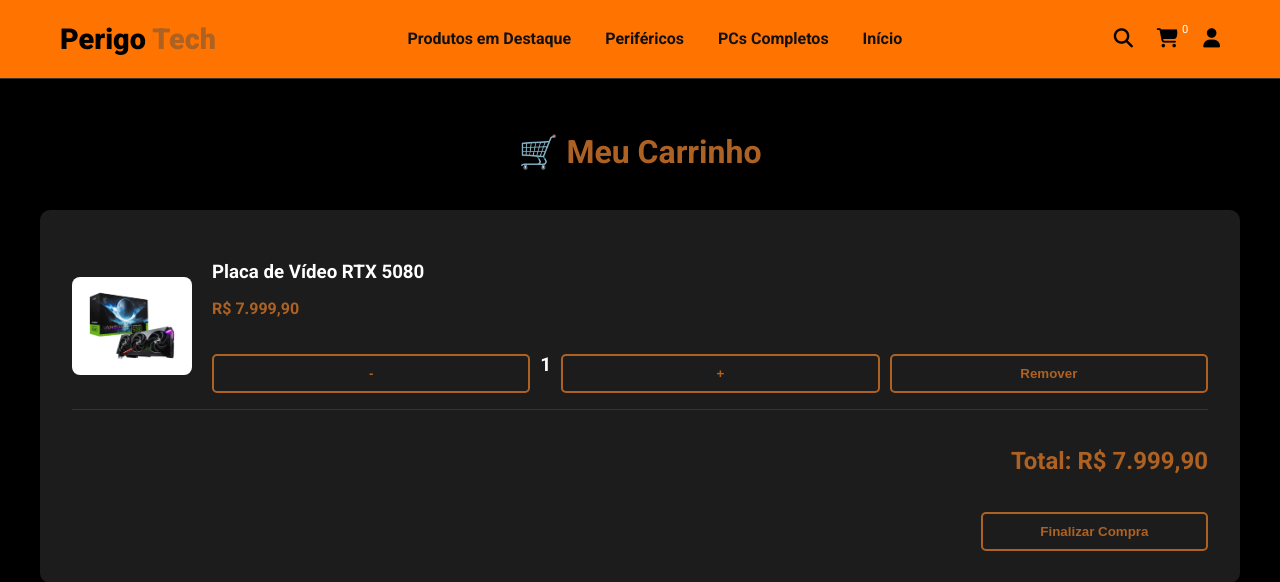
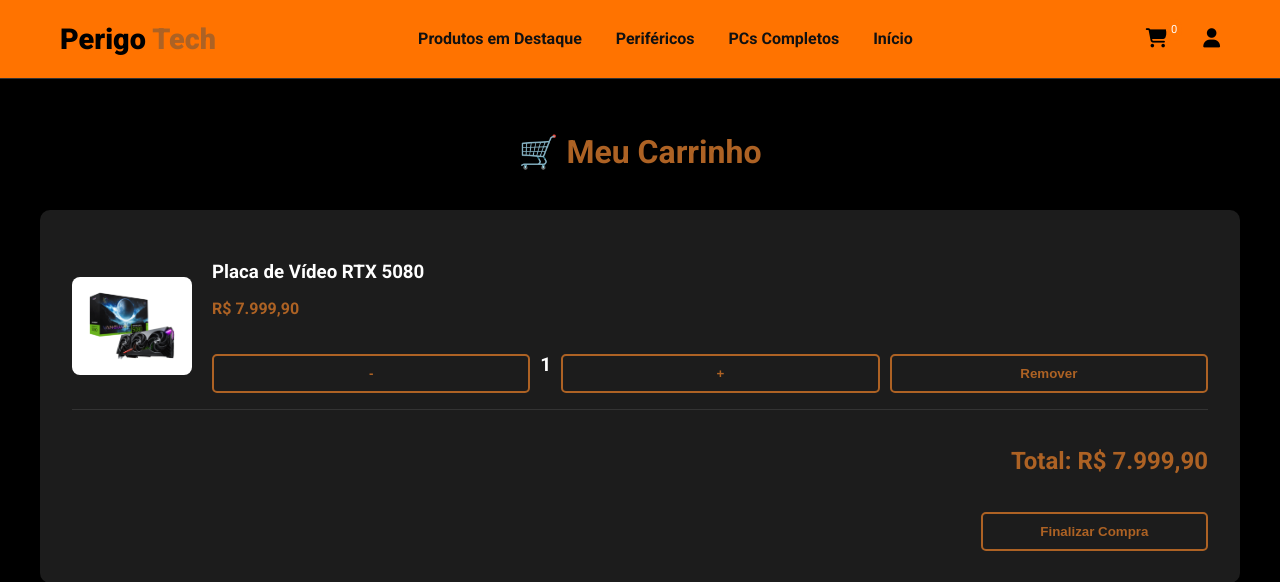
Before and after one commit to yanosmartins/Perigo-Tech, a PHP site: page /carrinho.php in a window 1280 px wide. Shown: the top 582 px of the page. Run offline with PHP 8.4, Linux system fonts and the light colour scheme.

Commit message:
Update carrinho.php

```diff
--- a/carrinho.php
+++ b/carrinho.php
@@ -90,7 +90,7 @@
         color: var(--text-color);
         text-decoration: none;
         font-size: 1.2rem;
-        margin-left: 20px;
+        margin-left: 31px;
         position: relative;
     }
 
@@ -510,7 +510,6 @@
                 </span>
             </nav>
             <div class="header-icons">
-                <a href="#" aria-label="Pesquisar"><i class="fas fa-search"></i></a>
                 <a href="carrinho.php" aria-label="Carrinho"><i class="fas fa-shopping-cart"></i> <span>0</span></a>
                 <a href="#" aria-label="Login"><i class="fas fa-user"></i></a>
             </div>
```
